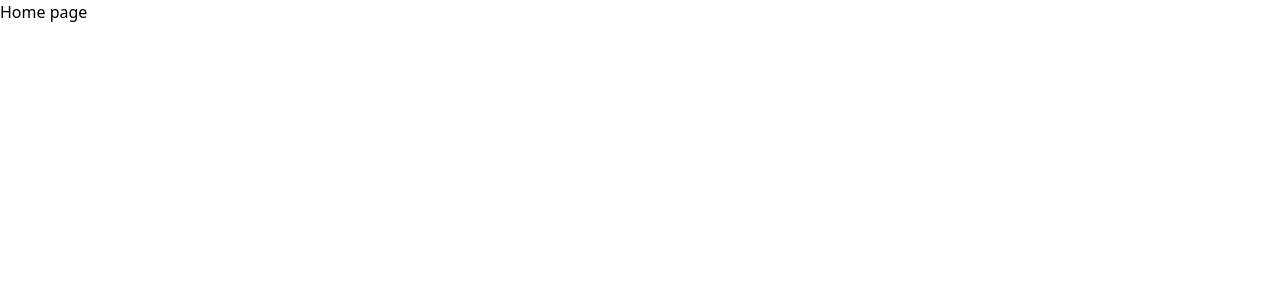
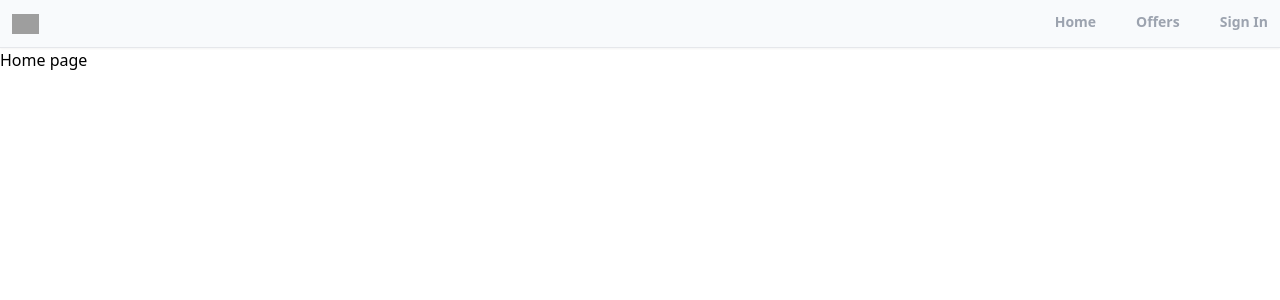
Before and after one commit to Sujeetgo/realtor-clone-react, a React (Create React App) app: page / in a window 1280 px wide. Shown: the top 300 px of the page. Built offline with nearby package versions, Linux system fonts and the light colour scheme; grey boxes are pictures that could not be loaded.

Commit message:
create header components

```diff
--- a/src/App.js
+++ b/src/App.js
@@ -1,4 +1,5 @@
 import { BrowserRouter as Router, Routes, Route } from "react-router-dom";
+import Header from "./components/Header";
 import ForgotPassword from "./pages/ForgotPassword";
 import Home from "./pages/Home";
 import Offers from "./pages/Offers";
@@ -9,6 +10,7 @@
   return (
     <>
       <Router>
+        <Header/>
         <Routes>
           <Route path="/" element = {<Home/>}/>
           <Route path="/profile" element = {<Profile/>}/>
--- /dev/null
+++ b/src/components/Header.jsx
@@ -0,0 +1,32 @@
+import React from 'react'
+import { useLocation, useNavigate } from 'react-router-dom'
+const Header = () => {
+    const location = useLocation();
+    const navigate = useNavigate();
+    const pathMatchRoute = (route)=>{
+        if(route === location.pathname){
+            return true;
+        }
+    }
+
+    return (
+    <div className='bg-slate-50 border-b shadow-sm sticky top-0 z-50'>
+      <header className='flex justify-between items-center px-3 mx-w-6xl mx-auto'>
+        <div>
+            <img src="https://static.rdc.moveaws.com/images/logos/rdc-logo-default.svg" alt="realtor-logo" className='h-5 cursor-pointer'  onClick={()=>navigate('/')}/>
+        </div>
+        <div>
+            <ul className='flex space-x-10'>
+                <li className={` cursor-pointer py-3 text-sm font-semibold text-gray-400 border-b-[3px] border-b-transparent ${pathMatchRoute('/')&& "text-black border-b-red-500"}`} onClick={()=>navigate('/')}>Home</li>
+
+                <li className={` cursor-pointer py-3 text-sm font-semibold text-gray-400 border-b-[3px] border-b-transparent ${pathMatchRoute('/offers')&& 'text-black border-b-red-500'}`} onClick={()=>navigate('/offers')}>Offers</li>
+
+                <li className={` cursor-pointer py-3 text-sm font-semibold text-gray-400 border-b-[3px] border-b-transparent ${pathMatchRoute('/signin')&& 'text-black border-b-red-500'}`} onClick={()=>navigate('/signin')}>Sign In</li>
+            </ul>
+        </div>
+      </header>
+    </div>
+  )
+}
+
+export default Header
```
